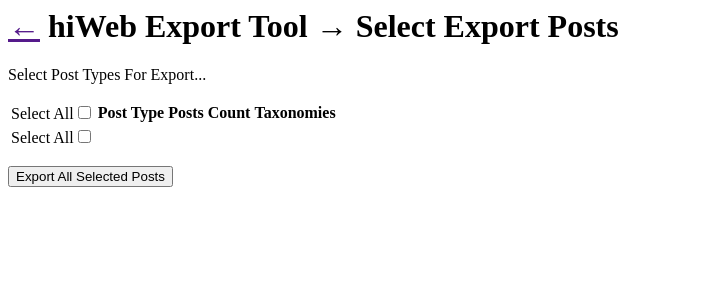
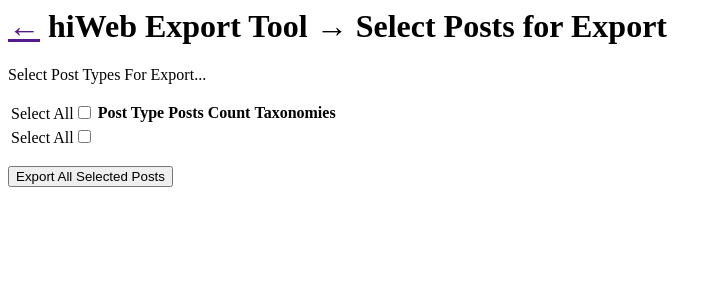
Before and after one commit to denmedia/hiweb-export-posts, a PHP site: template trunk/template/tool-dashboard-export-1.php in a window 1280 px wide. Shown: the top 300 px of the page, without its empty margins (0-722 px from the left). Run offline with PHP 8.4, Linux system fonts and the light colour scheme; the template is opened without the code that fills it, so the values that code supplies are empty; some libraries are stand-ins or nearby versions.

Commit message:
0.2.0.1 - alpha

```diff
--- a/trunk/hiweb-export.php
+++ b/trunk/hiweb-export.php
@@ -2,7 +2,7 @@
 	/**
 	 * Plugin Name: hiWeb Export Posts
 	 * Description: Export Selected Posts in to JSON file and Import in to other WordPress Site.
-	 * Version: 0.2.0.0 - alpha
+	 * Version: 0.2.0.1 - alpha
 	 * Author: Den Media
 	 * Author URI: http://hiweb.moscow
 	 */
--- a/trunk/template/tool-dashboard-export-1.php
+++ b/trunk/template/tool-dashboard-export-1.php
@@ -1,5 +1,5 @@
 <div class="wrap">
-	<h1><a href="<?php echo self_admin_url( 'tools.php?page=' . HW_EXPORT_POSTS_SLUG_PAGE ) ?>" class="button">←</a> hiWeb Export Tool → Select Export Posts</h1>
+	<h1><a href="<?php echo self_admin_url( 'tools.php?page=' . HW_EXPORT_POSTS_SLUG_PAGE ) ?>" class="button">←</a> hiWeb Export Tool → Select Posts for Export</h1>
 	<p class="describe">Select Post Types For Export...</p>
 	<form action="<?php echo admin_url( 'admin-ajax.php?action=hw_export_posts_download' ) ?>" method="post">
 		<table class="wp-list-table widefat fixed striped pages">
```
Also changed, not shown: trunk/readme.txt.
